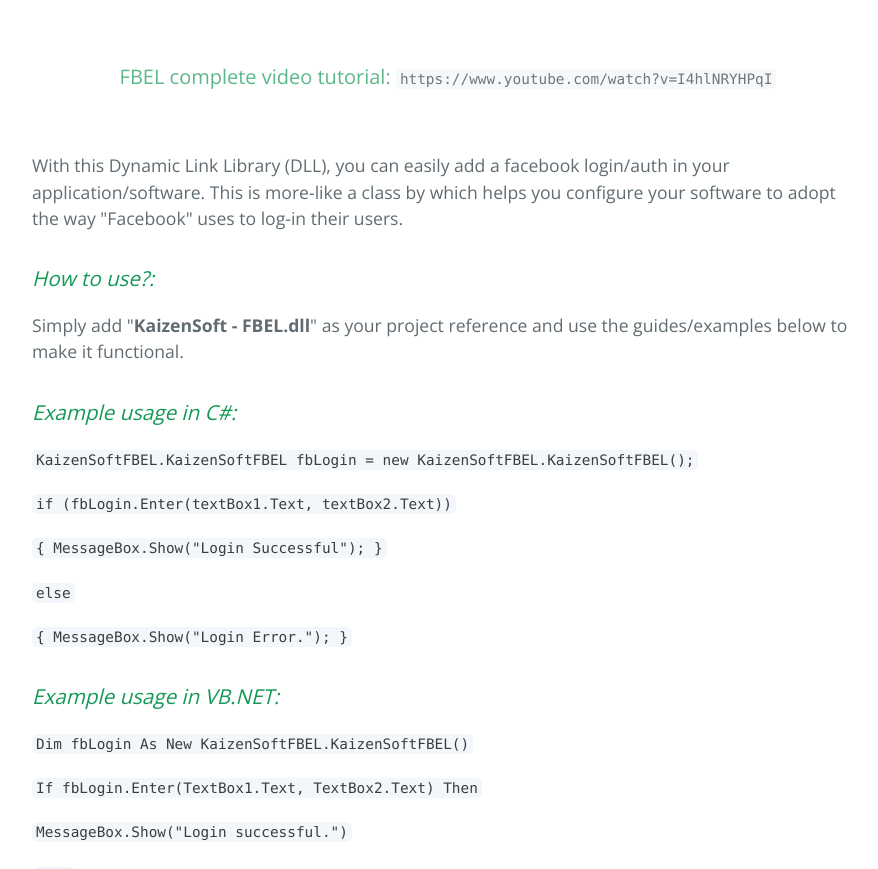
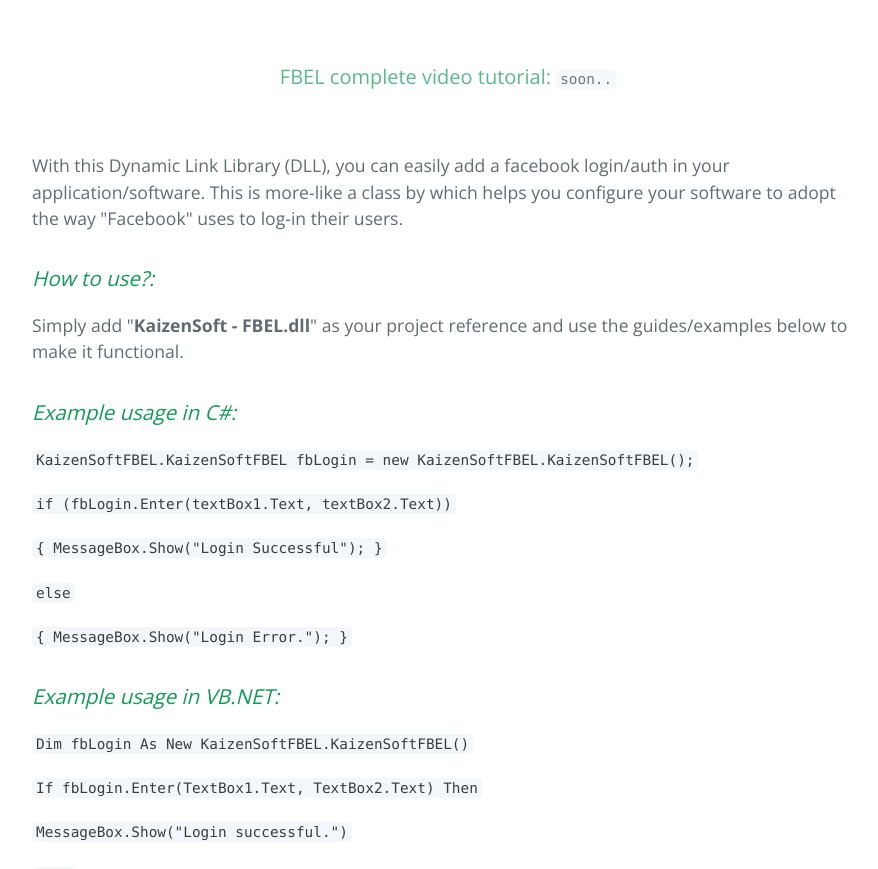
Before and after one commit to PinoyWH1Z/KaizenSoft-FBEL, a plain HTML site: page index.html in a window 1280 px wide. Shown: the part 884-1753 px from the top of the page, without its empty margins (192-1070 px from the left). Drawn offline with nearby package versions, Linux system fonts and the light colour scheme.

Commit message:
Update index.html

```diff
--- a/index.html
+++ b/index.html
@@ -26,7 +26,7 @@
 <a id="facebook-easy-login" class="anchor" href="#facebook-easy-login" aria-hidden="true"><span aria-hidden="true" class="octicon octicon-link"></span></a>Facebook Easy Login</h2>
 <br>
 <img src="http://i.imgur.com/OBeWOai.png" alt="source_code_ss"><br>
- <center><br><h3 class="project-tagline">FBEL complete video tutorial: <code>https://www.youtube.com/watch?v=I4hlNRYHPqI</code></h2></center>
+ <center><br><h3 class="project-tagline">FBEL complete video tutorial: <code>soon..</code></h2></center>
 <br>
 </p><p>With this Dynamic Link Library (DLL),
 you can easily add a facebook login/auth in your application/software.
```
